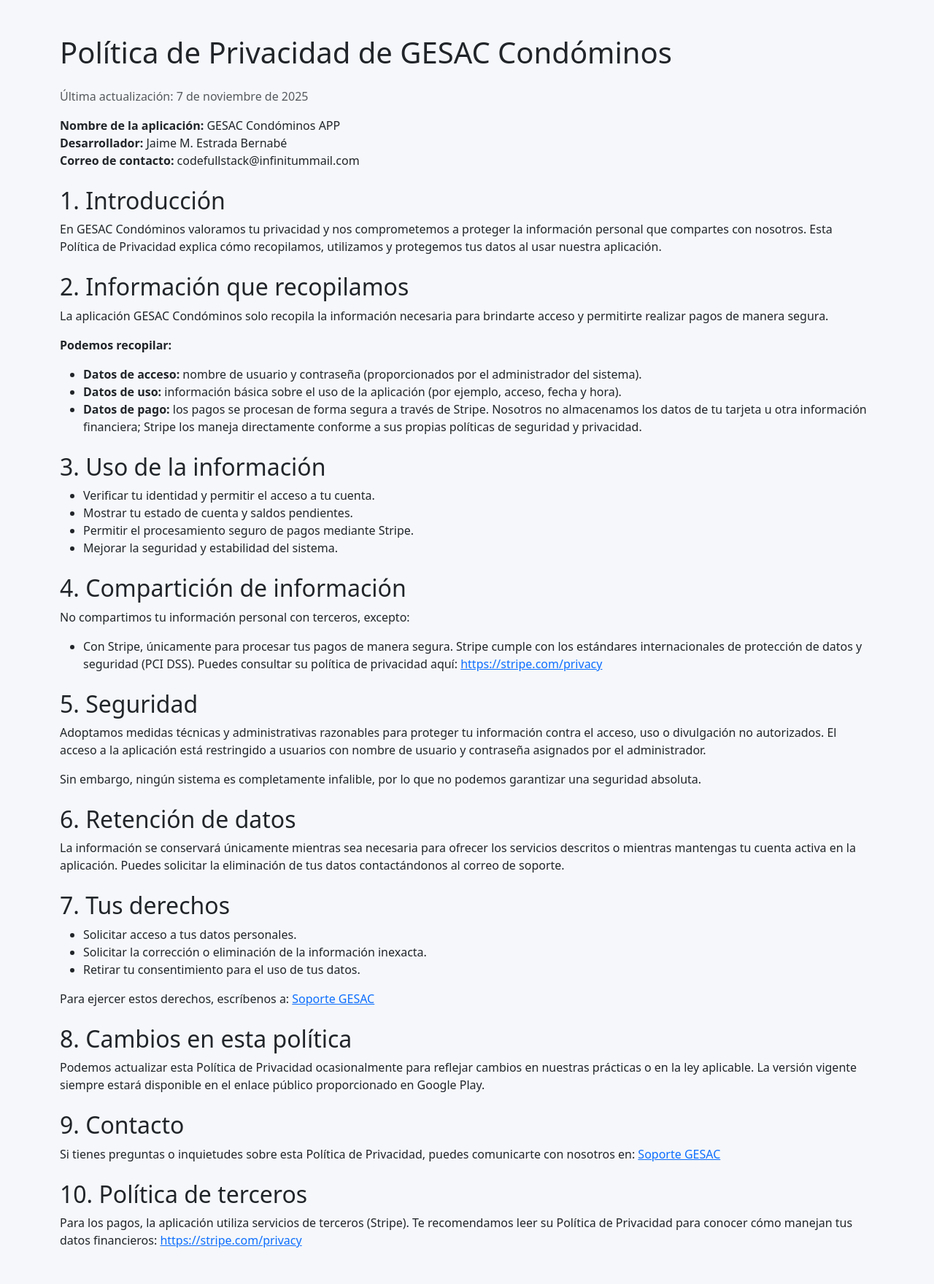
After one commit to alucard8130/PaginaWeb, a Flask app: page /politica_privacidad_gesac_condominos in a window 1280 px wide. The commit adds this page. Shown: the whole page at 73% size. Run offline with Flask 3, Linux system fonts and the light colour scheme.

Commit message:
politica_privacidad

```diff
--- a/app.py
+++ b/app.py
@@ -1,4 +1,3 @@
-
 from flask import send_from_directory
 from flask import Flask, render_template, request, flash, redirect, url_for
 from flask_mail import Mail, Message
@@ -106,5 +105,11 @@
     return render_template("registro_curso.html")
 
 
+# Ruta para política de privacidad GESAC Condóminos
+@app.route("/politica_privacidad_gesac_condominos")
+def politica_privacidad_gesac_condominos():
+    return render_template("politica_privacidad_gesac_condominos.html")
+
+
 if __name__ == "__main__":
     app.run(debug=True)
--- a/templates/navbar.html
+++ b/templates/navbar.html
@@ -47,6 +47,10 @@
         </li>
         <li class="nav-item">
           <a class="nav-link fw-semibold" href="/descargas">Descargas</a>
+        </li>
+        <!--politica privacidad gesac condominios -->
+        <li class="nav-item">
+          <a class="nav-link fw-semibold" href="/politica_privacidad_gesac_condominos" target="_blank">Política de Privacidad GESAC Condóminos</a>
         </li>
       </ul>
       <form class="d-flex" role="search">
--- /dev/null
+++ b/templates/politica_privacidad_gesac_condominos.html
@@ -0,0 +1,124 @@
+<!DOCTYPE html>
+<html lang="es">
+  <head>
+    <meta charset="UTF-8" />
+    <meta name="viewport" content="width=device-width, initial-scale=1.0" />
+    <title>Política de Privacidad de GESAC Condóminos</title>
+    <link
+      href="https://cdn.jsdelivr.net/npm/bootstrap@5.3.6/dist/css/bootstrap.min.css"
+      rel="stylesheet"
+    />
+  </head>
+  <body style="background: #f5f7fa">
+    <div class="container my-5">
+      <h1 class="mb-4">Política de Privacidad de GESAC Condóminos</h1>
+      <p class="text-muted">Última actualización: 7 de noviembre de 2025</p>
+      <p>
+        <strong>Nombre de la aplicación:</strong> GESAC Condóminos APP<br />
+        <strong>Desarrollador:</strong> Jaime M. Estrada Bernabé<br />
+        <strong>Correo de contacto:</strong> codefullstack@infinitummail.com
+      </p>
+      <h2 class="mt-4">1. Introducción</h2>
+      <p>
+        En GESAC Condóminos valoramos tu privacidad y nos comprometemos a
+        proteger la información personal que compartes con nosotros. Esta
+        Política de Privacidad explica cómo recopilamos, utilizamos y protegemos
+        tus datos al usar nuestra aplicación.
+      </p>
+      <h2 class="mt-4">2. Información que recopilamos</h2>
+      <p>
+        La aplicación GESAC Condóminos solo recopila la información necesaria
+        para brindarte acceso y permitirte realizar pagos de manera segura.
+      </p>
+      <p><strong>Podemos recopilar:</strong></p>
+      <ul>
+        <li>
+          <strong>Datos de acceso:</strong> nombre de usuario y contraseña
+          (proporcionados por el administrador del sistema).
+        </li>
+        <li>
+          <strong>Datos de uso:</strong> información básica sobre el uso de la
+          aplicación (por ejemplo, acceso, fecha y hora).
+        </li>
+        <li>
+          <strong>Datos de pago:</strong> los pagos se procesan de forma segura
+          a través de Stripe. Nosotros no almacenamos los datos de tu tarjeta u
+          otra información financiera; Stripe los maneja directamente conforme a
+          sus propias políticas de seguridad y privacidad.
+        </li>
+      </ul>
+      <h2 class="mt-4">3. Uso de la información</h2>
+      <ul>
+        <li>Verificar tu identidad y permitir el acceso a tu cuenta.</li>
+        <li>Mostrar tu estado de cuenta y saldos pendientes.</li>
+        <li>Permitir el procesamiento seguro de pagos mediante Stripe.</li>
+        <li>Mejorar la seguridad y estabilidad del sistema.</li>
+      </ul>
+      <h2 class="mt-4">4. Compartición de información</h2>
+      <p>No compartimos tu información personal con terceros, excepto:</p>
+      <ul>
+        <li>
+          Con Stripe, únicamente para procesar tus pagos de manera segura.
+          Stripe cumple con los estándares internacionales de protección de
+          datos y seguridad (PCI DSS). Puedes consultar su política de
+          privacidad aquí:
+          <a href="https://stripe.com/privacy" target="_blank"
+            >https://stripe.com/privacy</a
+          >
+        </li>
+      </ul>
+      <h2 class="mt-4">5. Seguridad</h2>
+      <p>
+        Adoptamos medidas técnicas y administrativas razonables para proteger tu
+        información contra el acceso, uso o divulgación no autorizados. El
+        acceso a la aplicación está restringido a usuarios con nombre de usuario
+        y contraseña asignados por el administrador.
+      </p>
+      <p>
+        Sin embargo, ningún sistema es completamente infalible, por lo que no
+        podemos garantizar una seguridad absoluta.
+      </p>
+      <h2 class="mt-4">6. Retención de datos</h2>
+      <p>
+        La información se conservará únicamente mientras sea necesaria para
+        ofrecer los servicios descritos o mientras mantengas tu cuenta activa en
+        la aplicación. Puedes solicitar la eliminación de tus datos
+        contactándonos al correo de soporte.
+      </p>
+      <h2 class="mt-4">7. Tus derechos</h2>
+      <ul>
+        <li>Solicitar acceso a tus datos personales.</li>
+        <li>
+          Solicitar la corrección o eliminación de la información inexacta.
+        </li>
+        <li>Retirar tu consentimiento para el uso de tus datos.</li>
+      </ul>
+      <p>
+        Para ejercer estos derechos, escríbenos a:
+        <a href="mailto:codefullstack@infinitummail.com">Soporte GESAC</a>
+      </p>
+      <h2 class="mt-4">8. Cambios en esta política</h2>
+      <p>
+        Podemos actualizar esta Política de Privacidad ocasionalmente para
+        reflejar cambios en nuestras prácticas o en la ley aplicable. La versión
+        vigente siempre estará disponible en el enlace público proporcionado en
+        Google Play.
+      </p>
+      <h2 class="mt-4">9. Contacto</h2>
+      <p>
+        Si tienes preguntas o inquietudes sobre esta Política de Privacidad,
+        puedes comunicarte con nosotros en:
+        <a href="mailto:codefullstack@infinitummail.com">Soporte GESAC</a>
+      </p>
+      <h2 class="mt-4">10. Política de terceros</h2>
+      <p>
+        Para los pagos, la aplicación utiliza servicios de terceros (Stripe). Te
+        recomendamos leer su Política de Privacidad para conocer cómo manejan
+        tus datos financieros:
+        <a href="https://stripe.com/privacy" target="_blank"
+          >https://stripe.com/privacy</a
+        >
+      </p>
+    </div>
+  </body>
+</html>
```
